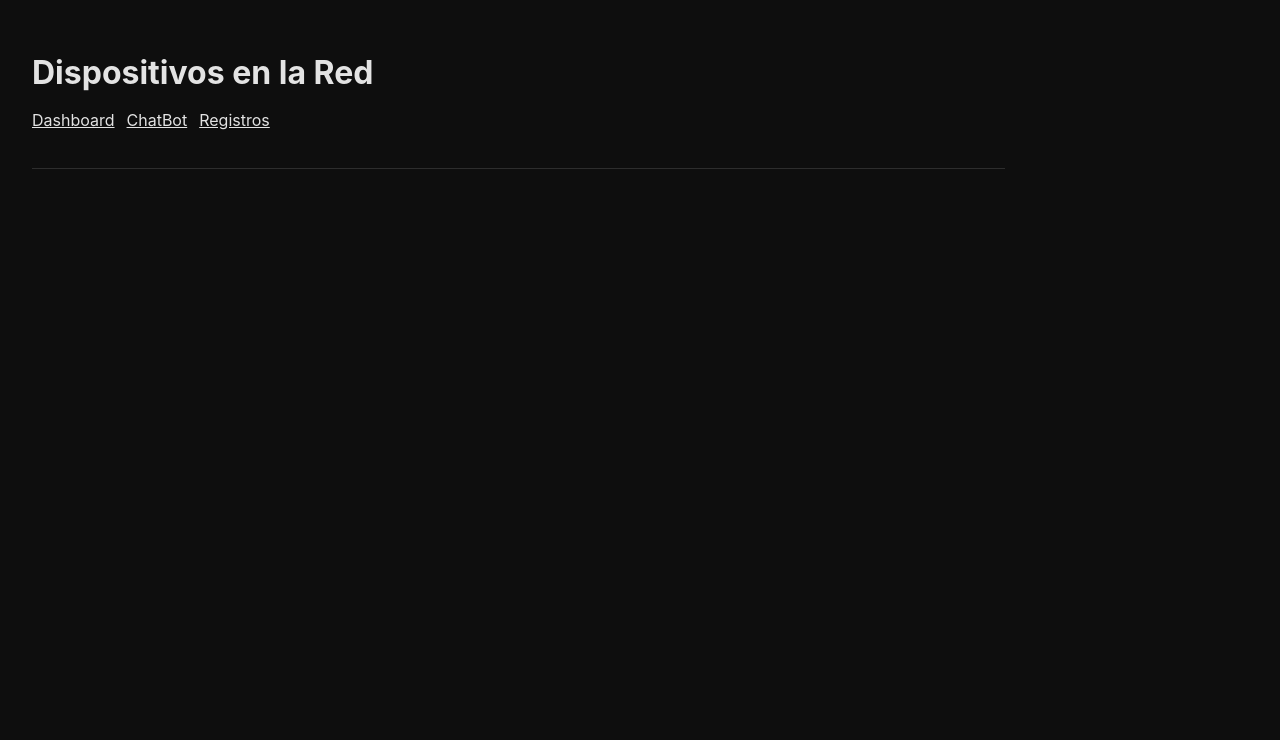
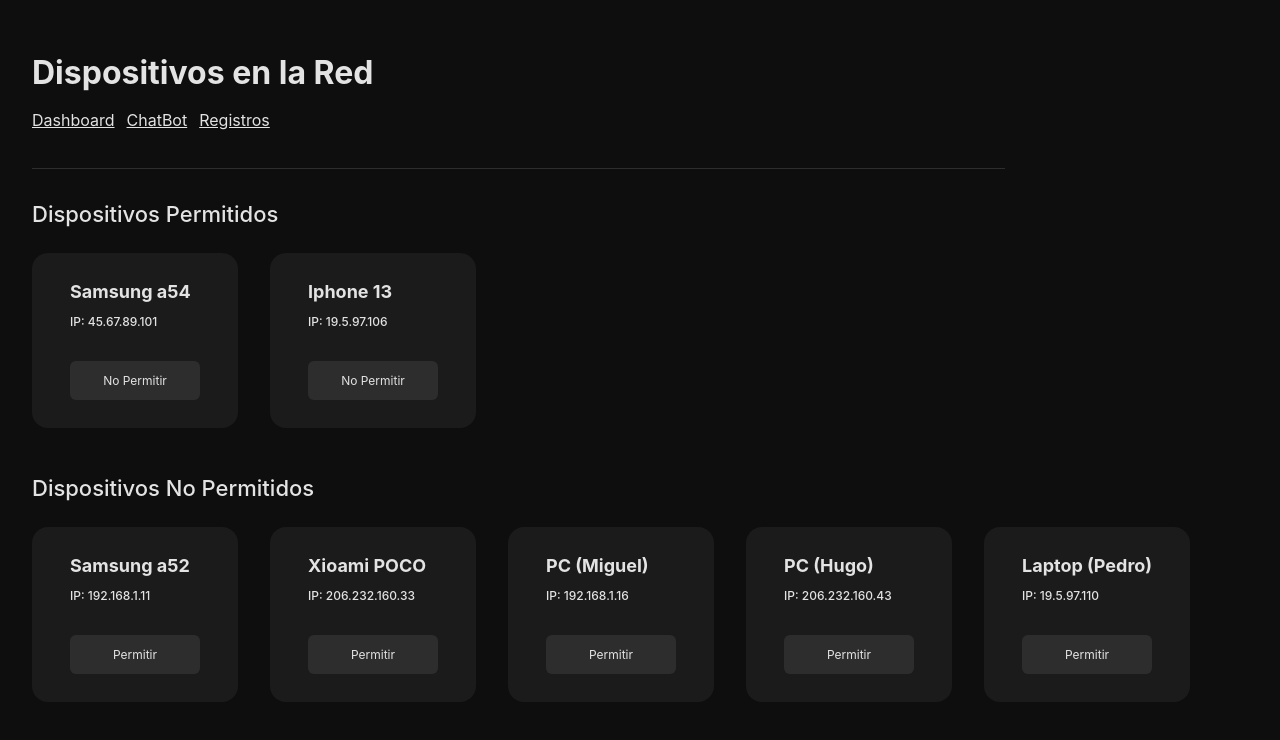
Before and after one commit to MiguelR29/Gpt40_Enjoyers, a React (Create React App) app in the folder frontend/: page /dispositivos in a window 1280 px wide. Shown: the top 740 px of the page. Built offline with nearby package versions, Linux system fonts and the light colour scheme.

Commit message:
update cambios dispositivos

```diff
--- a/frontend/src/pages/Dispositivos.js
+++ b/frontend/src/pages/Dispositivos.js
@@ -11,6 +11,54 @@ function Dispositivos() {
                     <a href="/logs">Registros</a>
                 </div>
             </header>
+
+            <div className="mainDispositivos">
+                <div className="mainCategoria">
+                    <h1>Dispositivos Permitidos</h1>
+                    <div className="dispositivosContainer">
+                        <div className="cardDispositivo">
+                            <h4>Samsung a54</h4>
+                            <h5>IP: 45.67.89.101</h5>
+                            <p className="btnPermitir">No Permitir</p>
+                        </div>
+                        <div className="cardDispositivo">
+                            <h4>Iphone 13</h4>
+                            <h5>IP: 19.5.97.106</h5>
+                            <p className="btnPermitir">No Permitir</p>
+                        </div>
+                    </div>
+                </div>
+                <div className="mainCategoria">
+                    <h1>Dispositivos No Permitidos</h1>
+                    <div className="dispositivosContainer">
+                        <div className="cardDispositivo">
+                            <h4>Samsung a52</h4>
+                            <h5>IP: 192.168.1.11</h5>
+                            <p className="btnNoPermitir">Permitir</p>
+                        </div>
+                        <div className="cardDispositivo">
+                            <h4>Xioami POCO</h4>
+                            <h5>IP: 206.232.160.33</h5>
+                            <p className="btnNoPermitir">Permitir</p>
+                        </div>
+                        <div className="cardDispositivo">
+                            <h4>PC (Miguel)</h4>
+                            <h5>IP: 192.168.1.16</h5>
+                            <p className="btnNoPermitir">Permitir</p>
+                        </div>
+                        <div className="cardDispositivo">
+                            <h4>PC (Hugo)</h4>
+                            <h5>IP: 206.232.160.43</h5>
+                            <p className="btnNoPermitir">Permitir</p>
+                        </div>
+                        <div className="cardDispositivo">
+                            <h4>Laptop (Pedro)</h4>
+                            <h5>IP: 19.5.97.110</h5>
+                            <p className="btnNoPermitir">Permitir</p>
+                        </div>
+                    </div>
+                </div>
+            </div>
         </div>
     );
 }
--- a/frontend/src/styles/chatbot.css
+++ b/frontend/src/styles/chatbot.css
@@ -24,10 +24,8 @@ header {
     padding: 32px;
     border-radius: 12px;
     position: fixed;
+    bottom: 24px;
     width: 80%;
-    top: 50%;
-    left: 50%;
-    transform: translate(-50%, 180%);
     z-index: 1;
 }
 
--- a/frontend/src/styles/dispositivos.css
+++ b/frontend/src/styles/dispositivos.css
@@ -0,0 +1,57 @@
+.mainCategoria h1 {
+    color: #e3e3e3;
+    font-size: 22px;
+    font-weight: 500;
+}
+
+.cardDispositivo {
+    min-width: 130px;
+    background-color: #1b1b1b;
+    width: fit-content;
+    border-radius: 16px;
+    padding: 28px 38px;
+    margin-right: 32px;
+    margin-bottom: 32px;
+}
+
+.cardDispositivo:last-child {
+    margin-right: 0;
+}
+
+.cardDispositivo h4 {
+    margin: 0;
+    font-size: 18px;
+}
+
+.cardDispositivo h5 {
+    margin-top: 12px;
+    font-size: 12px;
+    font-weight: 500;
+}
+
+.cardDispositivo p {
+    margin: 0;
+    margin-top: 32px;
+    background-color: #2d2d2d;
+    padding: 12px 16px;
+    text-align: center;
+    border-radius: 6px;
+    font-size: 12px;
+    cursor: pointer;
+    transition: 0.3s;
+}
+
+.cardDispositivo p:hover {
+    background-color: #414040;
+}
+
+.dispositivosContainer {
+    display: flex;
+    flex-wrap: wrap;
+    margin-top: 26px;
+    margin-bottom: 52px;
+}
+
+.dispositivosContainer:last-child {
+    margin-bottom: 0;
+}
```
